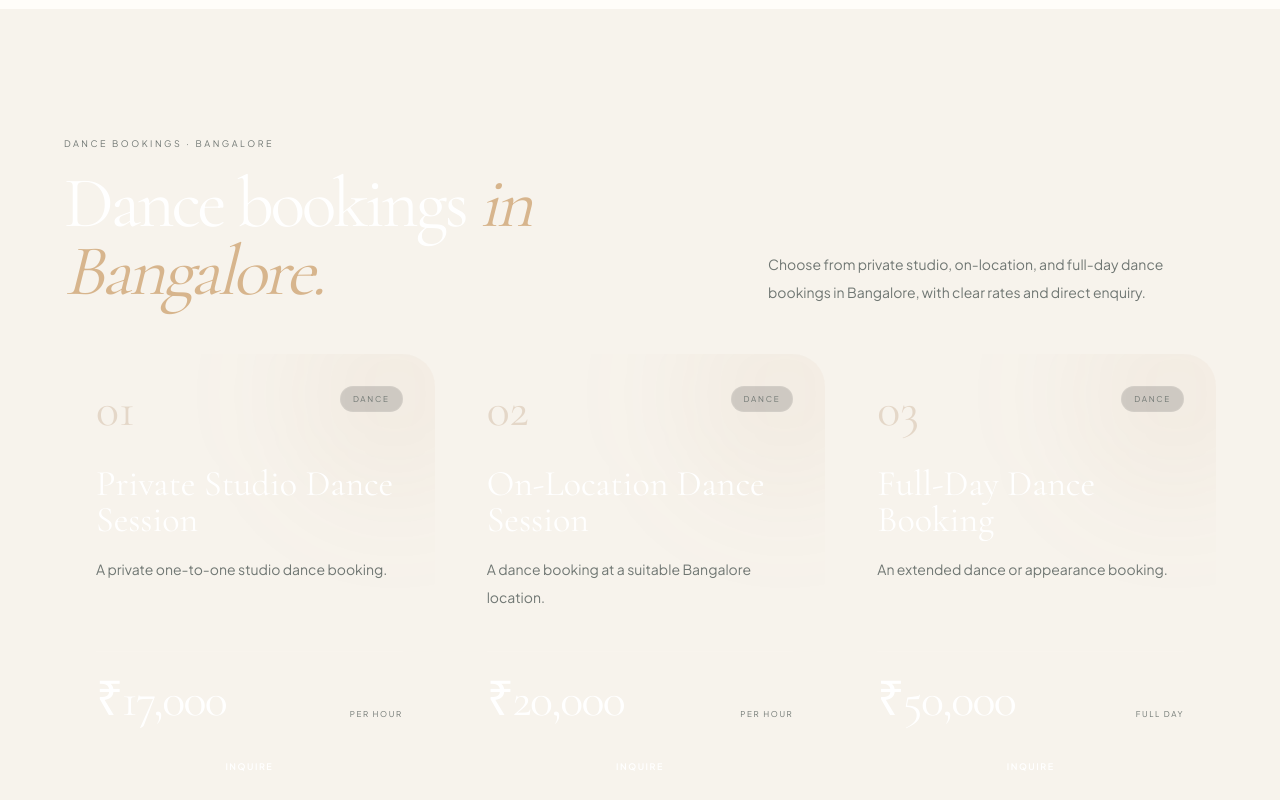
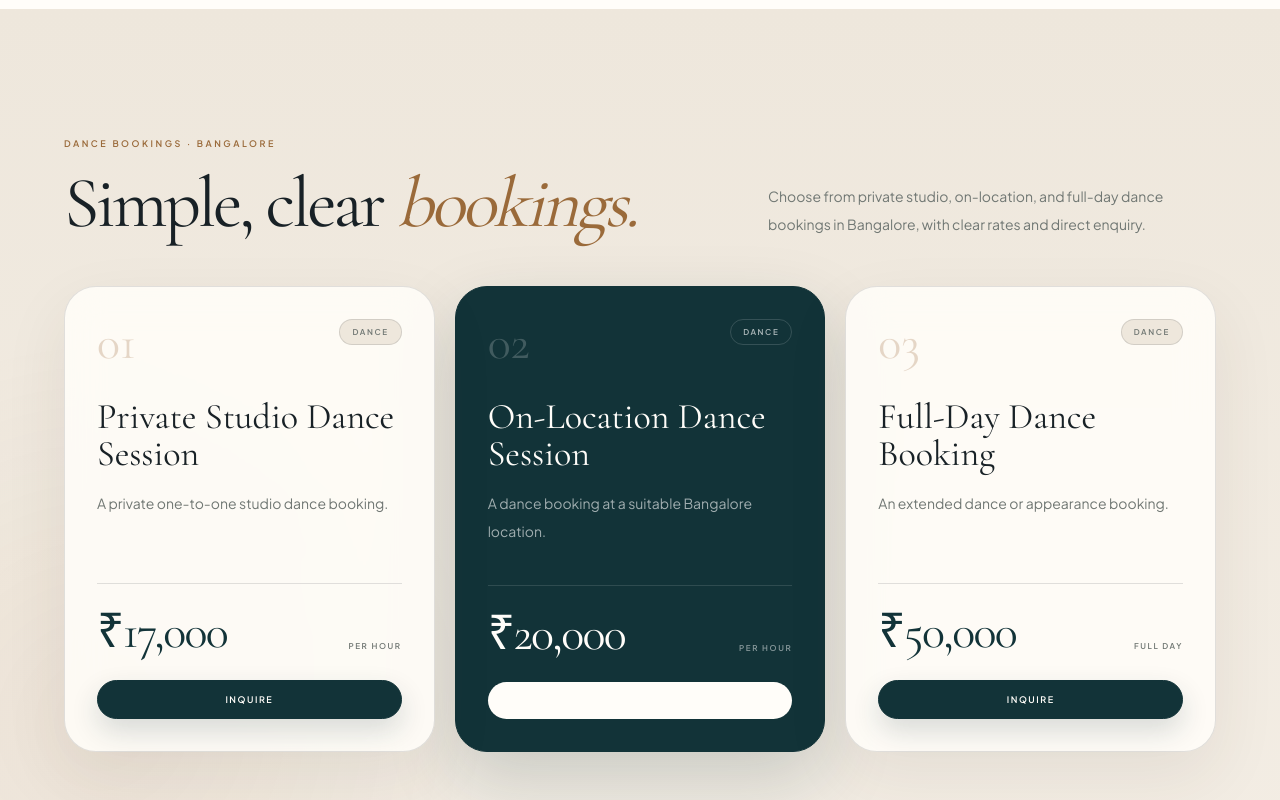
Before and after one commit to MohitAhlawat93/dancer-portfolio, a Next.js app: page / in a window 1280 px wide. Shown: the part 3380-4180 px from the top of the page. Built offline with nearby package versions, Linux system fonts and the light colour scheme; no server answers.

Commit message:
design(option-2): redesign booking cards for light premium theme

```diff
--- a/components/sections/DanceBookings.tsx
+++ b/components/sections/DanceBookings.tsx
@@ -2,51 +2,62 @@ import { getWhatsAppHref, siteContent } from "@/content/site-content";
 
 export function DanceBookings() {
   return (
-    <section id="rates" className="section-slate relative overflow-hidden px-5 py-20 text-white sm:px-6 sm:py-24 lg:px-16 lg:py-32">
+    <section id="rates" className="section-soft relative overflow-hidden px-5 py-20 sm:px-6 sm:py-24 lg:px-16 lg:py-32">
       <div className="relative z-10 mx-auto max-w-[1500px]">
-        <p className="text-[9px] uppercase tracking-[.28em] text-muted">{siteContent.seo.serviceLabel} · {siteContent.profile.city}</p>
+        <p className="text-[9px] font-semibold uppercase tracking-[.28em] text-accent">
+          {siteContent.seo.serviceLabel} · {siteContent.profile.city}
+        </p>
+
         <div className="mt-5 flex flex-col gap-5 lg:flex-row lg:items-end lg:justify-between">
-          <h2 className="max-w-4xl font-display text-5xl font-light leading-[.94] tracking-[-.045em] sm:text-6xl lg:text-7xl">
-            {siteContent.seo.serviceLabel} <span className="italic text-accent-soft">in {siteContent.profile.city}.</span>
+          <h2 className="max-w-4xl font-display text-5xl font-light leading-[.94] tracking-[-.045em] text-foreground sm:text-6xl lg:text-7xl">
+            Simple, clear <span className="italic text-accent">bookings.</span>
           </h2>
           <p className="max-w-md text-sm leading-7 text-muted">{siteContent.seo.serviceDescription}</p>
         </div>
 
         <div className="mt-12 grid grid-cols-1 gap-5 lg:grid-cols-3">
-          {siteContent.danceBookings.map((item, index) => (
+          {siteContent.danceBookings.map((item, index) => {
+            const featured = index === 1;
+            return (
               <article
                 key={item.title}
-              className="depth-card glass-panel shine-sweep group relative flex min-h-[350px] flex-col justify-between overflow-hidden rounded-[2rem] p-6 sm:min-h-[390px] sm:p-8"
+                className={
+                  featured
+                    ? "depth-card flex min-h-[360px] flex-col justify-between rounded-[2rem] border border-deep bg-deep p-6 text-[#fffdf9] shadow-[0_28px_70px_rgba(18,51,56,.18)] sm:p-8"
+                    : "soft-card depth-card flex min-h-[360px] flex-col justify-between rounded-[2rem] p-6 sm:p-8"
+                }
               >
-              <div className="absolute -right-16 -top-16 h-52 w-52 rounded-full bg-accent/[.055] blur-[60px] transition duration-700 group-hover:bg-accent/[.10]" />
-
-              <div className="relative z-10">
-                <div className="flex items-start justify-between">
-                  <p className="font-display text-5xl font-light text-accent/20">0{index + 1}</p>
-                  <span className="rounded-full border border-white/[.08] bg-black/15 px-3 py-1.5 text-[8px] uppercase tracking-[.22em] text-muted">Dance</span>
+                <div>
+                  <div className="flex items-start justify-between gap-4">
+                    <p className={featured ? "font-display text-5xl font-light text-white/20" : "font-display text-5xl font-light text-accent/25"}>0{index + 1}</p>
+                    <span className={featured ? "rounded-full border border-white/15 px-3 py-1.5 text-[8px] font-semibold uppercase tracking-[.2em] text-white/65" : "rounded-full border border-line bg-surface-soft px-3 py-1.5 text-[8px] font-semibold uppercase tracking-[.2em] text-muted"}>Dance</span>
                   </div>
 
-                <h3 className="mt-8 max-w-xs font-display text-3xl font-light leading-[1.02] text-white sm:text-4xl">{item.title}</h3>
-                <p className="mt-4 max-w-sm text-sm leading-7 text-muted">{item.note}</p>
+                  <h3 className={featured ? "mt-8 max-w-xs font-display text-3xl font-light leading-[1.02] sm:text-4xl" : "mt-8 max-w-xs font-display text-3xl font-light leading-[1.02] text-foreground sm:text-4xl"}>{item.title}</h3>
+                  <p className={featured ? "mt-4 max-w-sm text-sm leading-7 text-white/60" : "mt-4 max-w-sm text-sm leading-7 text-muted"}>{item.note}</p>
                 </div>
 
-              <div className="relative z-10 mt-10 border-t border-white/[.07] pt-6">
+                <div className={featured ? "mt-10 border-t border-white/12 pt-6" : "mt-10 border-t border-line pt-6"}>
                   <div className="flex items-end justify-between gap-4">
-                  <p className="font-display text-4xl font-light tracking-[-.035em] text-white sm:text-5xl">{item.price}</p>
-                  <p className="pb-1 text-[8px] uppercase tracking-[.2em] text-muted">{item.suffix}</p>
+                    <p className={featured ? "font-display text-4xl font-light tracking-[-.035em] sm:text-5xl" : "font-display text-4xl font-light tracking-[-.035em] text-deep sm:text-5xl"}>{item.price}</p>
+                    <p className={featured ? "pb-1 text-[8px] font-semibold uppercase tracking-[.2em] text-white/50" : "pb-1 text-[8px] font-semibold uppercase tracking-[.2em] text-muted"}>{item.suffix}</p>
                   </div>
 
                   <a
                     href={getWhatsAppHref(item.inquiry)}
                     target={siteContent.contact.whatsapp.configured ? "_blank" : undefined}
                     rel={siteContent.contact.whatsapp.configured ? "noreferrer" : undefined}
-                  className="luxury-light-button mt-6 inline-flex w-full items-center justify-center rounded-full px-5 py-3 text-[9px] font-bold uppercase tracking-[.17em]"
+                    className={featured
+                      ? "mt-6 inline-flex w-full items-center justify-center rounded-full bg-[#fffdf9] px-5 py-3 text-[9px] font-bold uppercase tracking-[.17em] text-deep transition hover:bg-[#efe7dc]"
+                      : "primary-button mt-6 inline-flex w-full items-center justify-center rounded-full px-5 py-3 text-[9px] font-bold uppercase tracking-[.17em]"
+                    }
                   >
                     Inquire
                   </a>
                 </div>
               </article>
-          ))}
+            );
+          })}
         </div>
       </div>
     </section>
```
Lines whose indentation alone changed are shown as unchanged.
